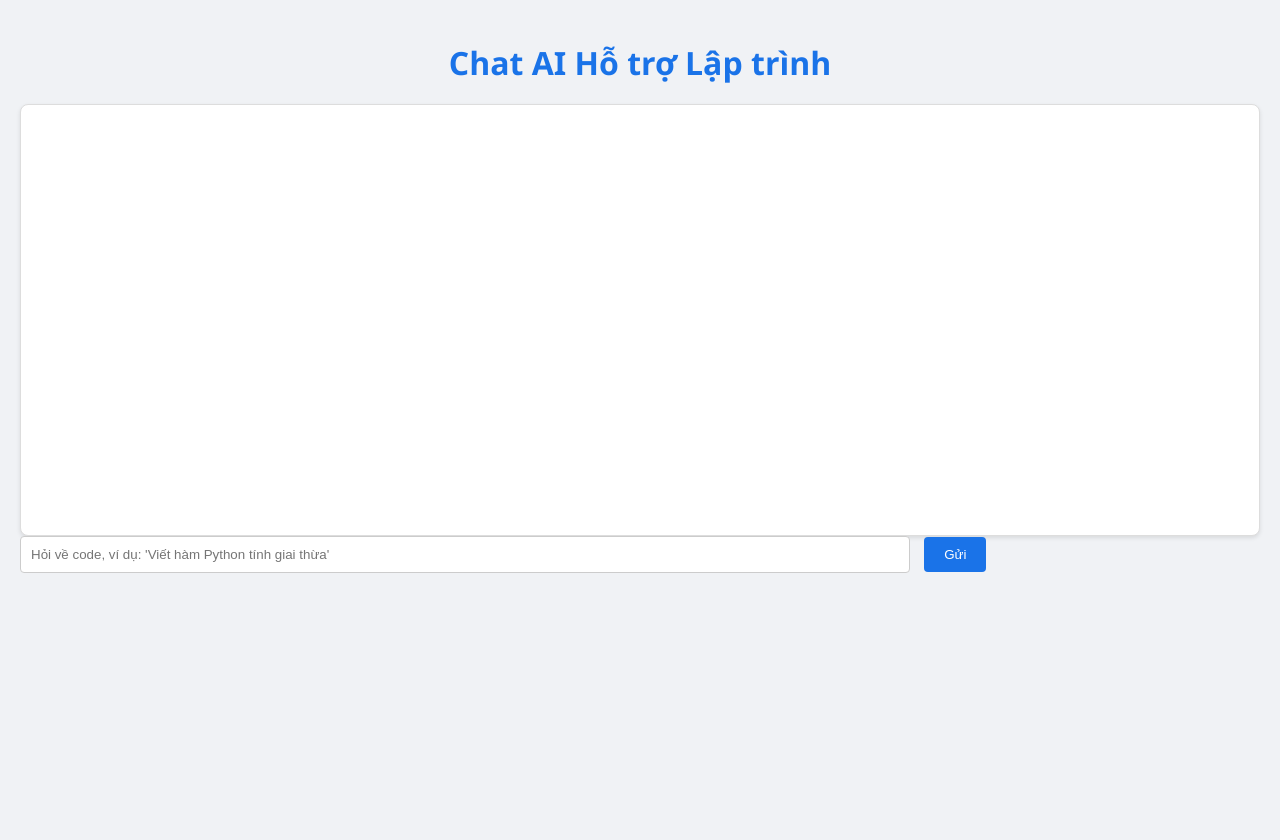
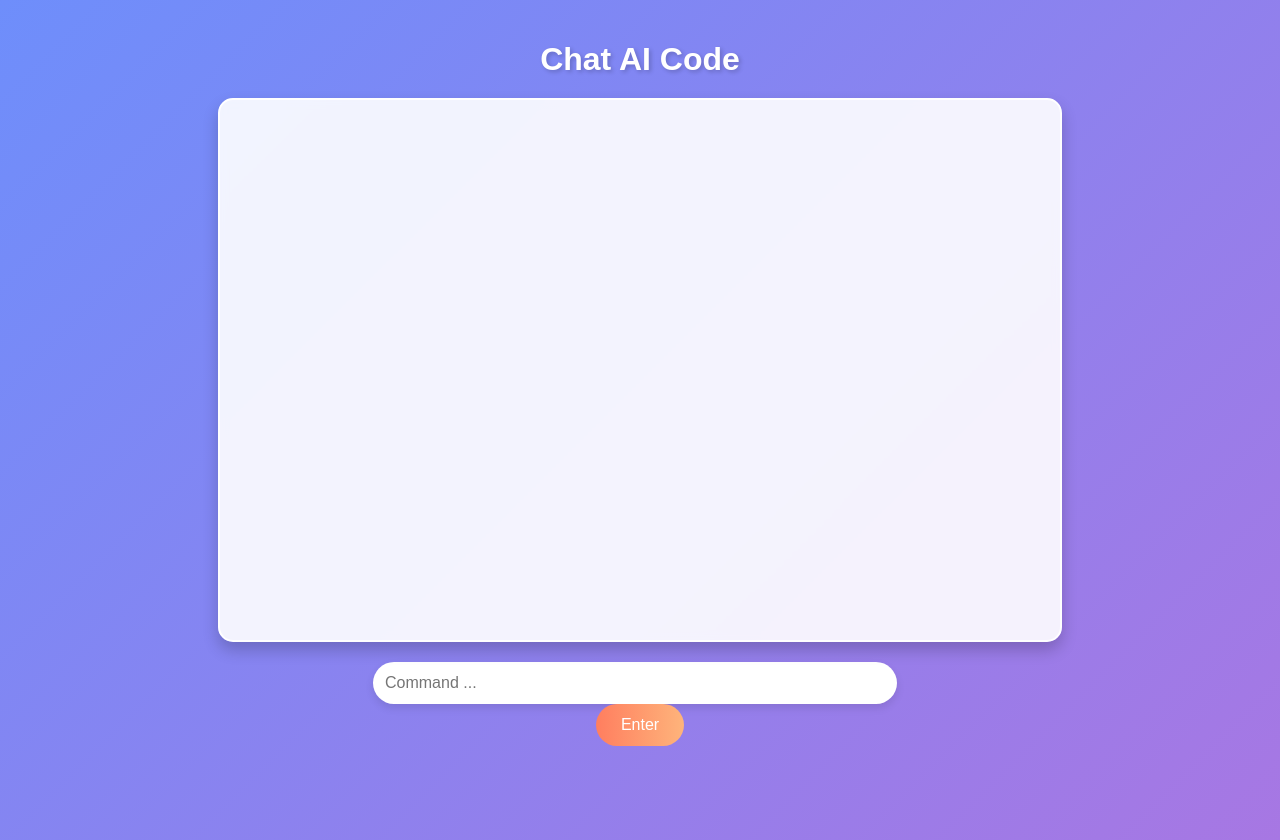
Before and after one commit to Miu-Create/chatbot, a plain HTML site: page static/index.html in a window 1280 px wide. Before the commit the page ends 800 px from the top, so only its background shows below. Drawn offline with nearby package versions, Linux system fonts and the light colour scheme.

Commit message:
Update index.html

```diff
--- a/static/index.html
+++ b/static/index.html
@@ -2,27 +2,112 @@
 <html lang="vi">
 <head>
     <meta charset="UTF-8">
-    <title>Chat AI Lập trình</title>
-    <link href="https://cdnjs.cloudflare.com/ajax/libs/prism/1.29.0/themes/prism-okaidia.min.css" rel="stylesheet" /> <!-- Theme đẹp hơn -->
+    <title>Chat AI Code</title>
+    <link href="https://cdnjs.cloudflare.com/ajax/libs/prism/1.29.0/themes/prism-solarizedlight.min.css" rel="stylesheet" /> <!-- Theme sáng, màu mè -->
     <style>
-        body { font-family: 'Segoe UI', Tahoma, Geneva, Verdana, sans-serif; margin: 0; padding: 20px; background: #f0f2f5; }
-        h1 { color: #1a73e8; text-align: center; margin-bottom: 20px; }
-        #chatbox { border: 1px solid #ddd; height: 400px; overflow-y: auto; padding: 15px; background: #fff; border-radius: 8px; box-shadow: 0 2px 4px rgba(0,0,0,0.1); }
-        .message { margin: 10px 0; padding: 10px; border-radius: 5px; }
-        .message strong { color: #333; }
-        .user { background: #e3f2fd; }
-        .ai { background: #f5f5f5; }
-        #input { width: 70%; padding: 10px; margin-right: 10px; border: 1px solid #ccc; border-radius: 4px; }
-        button { padding: 10px 20px; background: #1a73e8; color: white; border: none; border-radius: 4px; cursor: pointer; }
-        button:hover { background: #1557b0; }
-        pre { background: #2d2d2d; color: #fff; padding: 10px; border-radius: 4px; overflow-x: auto; }
+        body {
+            font-family: 'Poppins', sans-serif; /* Font hiện đại */
+            margin: 0;
+            padding: 20px;
+            background: linear-gradient(135deg, #6e8efb, #a777e3); /* Gradient màu tím-xanh */
+            min-height: 100vh;
+            display: flex;
+            flex-direction: column;
+            align-items: center;
+        }
+        @import url('https://fonts.googleapis.com/css2?family=Poppins:wght@400;600&display=swap'); /* Import font Poppins */
+        h1 {
+            color: #fff;
+            text-align: center;
+            margin-bottom: 20px;
+            text-shadow: 2px 2px 4px rgba(0, 0, 0, 0.2); /* Bóng chữ */
+            animation: fadeIn 1s ease-in;
+        }
+        #chatbox {
+            width: 80%;
+            max-width: 800px;
+            border: 2px solid #fff;
+            height: 500px;
+            overflow-y: auto;
+            padding: 20px;
+            background: rgba(255, 255, 255, 0.9); /* Nền mờ */
+            border-radius: 15px;
+            box-shadow: 0 8px 16px rgba(0, 0, 0, 0.2);
+            margin-bottom: 20px;
+            backdrop-filter: blur(5px); /* Hiệu ứng kính mờ */
+        }
+        .message {
+            margin: 15px 0;
+            padding: 12px 20px;
+            border-radius: 10px;
+            transition: transform 0.3s ease;
+        }
+        .message:hover {
+            transform: scale(1.02); /* Zoom khi hover */
+        }
+        .user {
+            background: linear-gradient(90deg, #ff7e5f, #feb47b); /* Gradient cam-đỏ */
+            color: #fff;
+        }
+        .ai {
+            background: linear-gradient(90deg, #6e8efb, #a777e3); /* Gradient tím-xanh */
+            color: #fff;
+        }
+        .message strong {
+            color: #fff;
+            text-transform: uppercase;
+            letter-spacing: 1px;
+        }
+        #input {
+            width: 65%;
+            max-width: 500px;
+            padding: 12px;
+            margin-right: 10px;
+            border: none;
+            border-radius: 25px;
+            outline: none;
+            box-shadow: 0 4px 8px rgba(0, 0, 0, 0.1);
+            font-size: 16px;
+        }
+        button {
+            padding: 12px 25px;
+            background: linear-gradient(90deg, #ff7e5f, #feb47b); /* Gradient cam */
+            color: #fff;
+            border: none;
+            border-radius: 25px;
+            cursor: pointer;
+            font-size: 16px;
+            transition: background 0.3s ease, transform 0.2s ease;
+        }
+        button:hover {
+            background: linear-gradient(90deg, #feb47b, #ff7e5f); /* Gradient ngược */
+            transform: translateY(-2px); /* Nâng lên khi hover */
+        }
+        pre {
+            background: #2d2d2d;
+            color: #d4d4d4;
+            padding: 15px;
+            border-radius: 10px;
+            overflow-x: auto;
+            margin: 10px 0;
+            animation: slideIn 0.5s ease-out;
+        }
+        /* Animations */
+        @keyframes fadeIn {
+            from { opacity: 0; }
+            to { opacity: 1; }
+        }
+        @keyframes slideIn {
+            from { transform: translateX(-20px); opacity: 0; }
+            to { transform: translateX(0); opacity: 1; }
+        }
     </style>
 </head>
 <body>
-    <h1>Chat AI Hỗ trợ Lập trình</h1>
+    <h1>Chat AI Code</h1>
     <div id="chatbox"></div>
-    <input type="text" id="input" placeholder="Hỏi về code, ví dụ: 'Viết hàm Python tính giai thừa'">
-    <button onclick="sendMessage()">Gửi</button>
+    <input type="text" id="input" placeholder="Command ...">
+    <button onclick="sendMessage()">Enter</button>
 
     <script src="https://cdnjs.cloudflare.com/ajax/libs/prism/1.29.0/prism.min.js"></script>
     <script>
@@ -51,7 +136,6 @@
                 chatbox.innerHTML += `<div class="message ai"><strong>Lỗi:</strong> ${error}</div>`;
             }
         }
-        // Gửi khi nhấn Enter
         input.addEventListener('keypress', (e) => { if (e.key === 'Enter') sendMessage(); });
     </script>
 </body>
```
